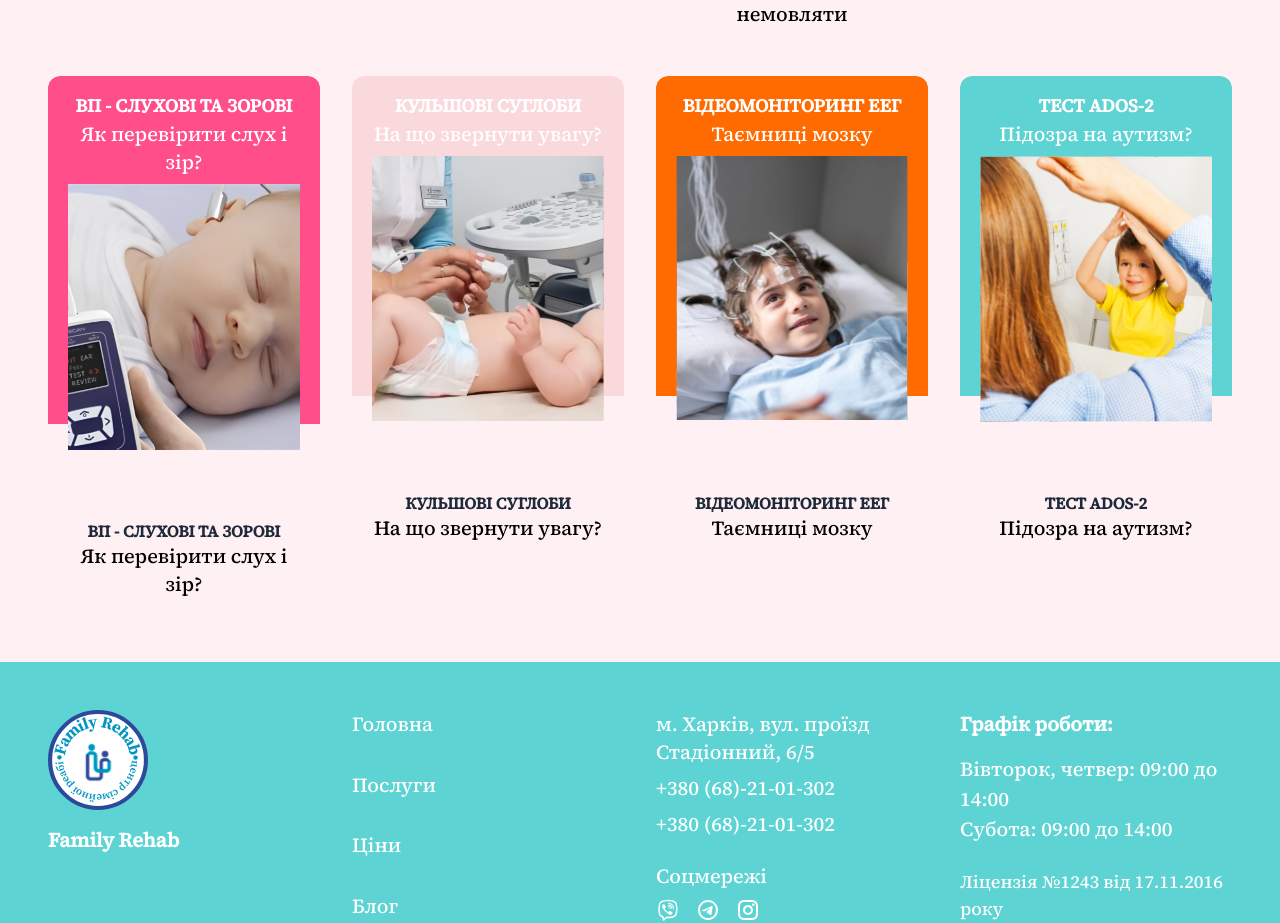
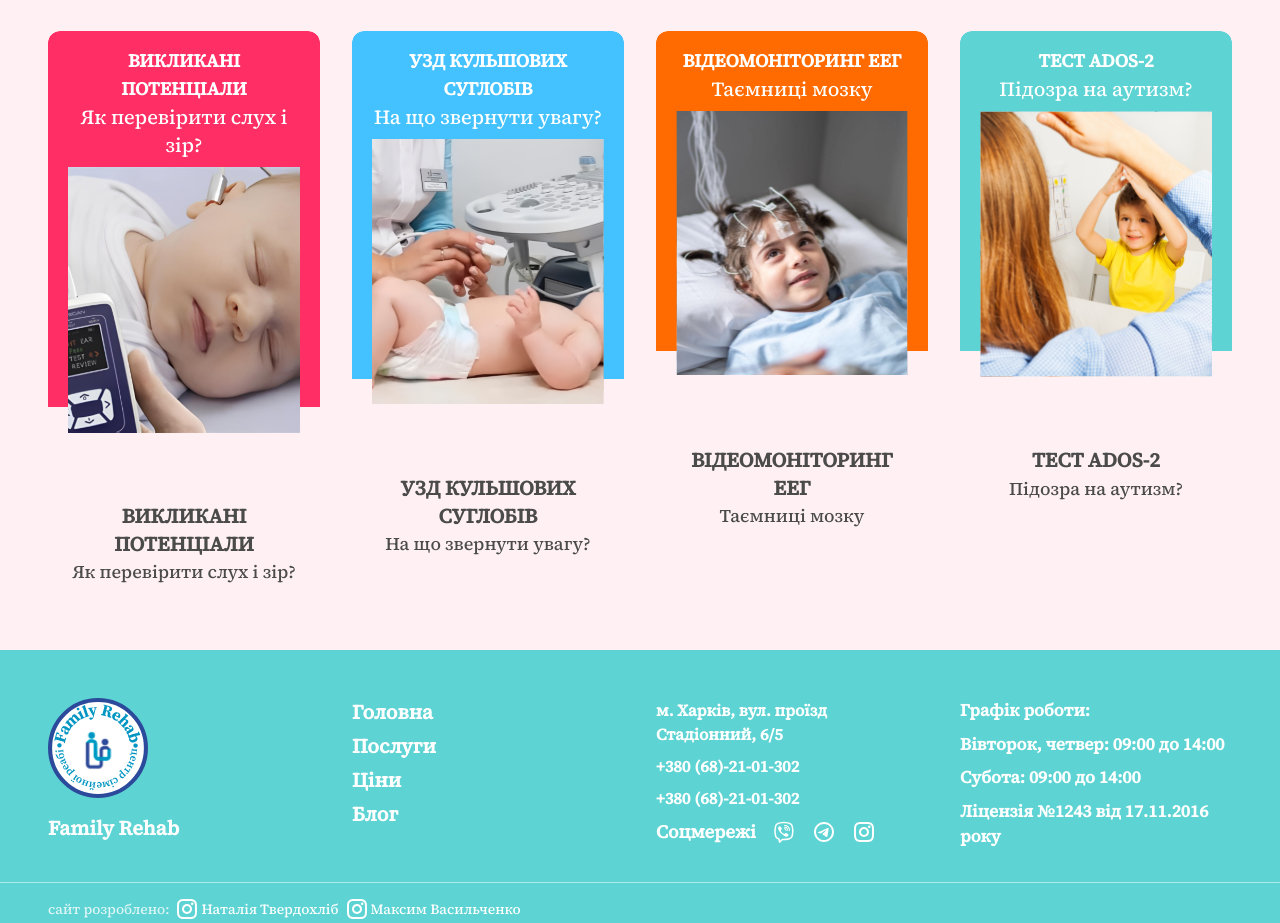
Before and after one commit to Vasilchenk23/rehab, a Next.js app: page /blog in a window 1280 px wide. Shown: the part 1415-2338 px from the top of the page. Built offline with nearby package versions, Linux system fonts and the light colour scheme.

Commit message:
fix componants

```diff
--- a/app/components/BlogCard.tsx
+++ b/app/components/BlogCard.tsx
@@ -12,27 +12,34 @@ type Props = {
 
 export function BlogCard({ slug, title, excerpt, cover, label, labelColor }: Props) {
   return (
-    <Link href={`/blog/${slug}`} className="block overflow-hidden rounded-t-xl">
-    <div className="relative" style={{ backgroundColor: labelColor || "#FF4E8A", borderTopLeftRadius: '12px', borderTopRightRadius: '12px' }}>
+    <Link
+      href={`/blog/${slug}`}
+      className="block overflow-hidden rounded-t-xl group" // добавляем group
+    >
+      <div
+        className="relative"
+        style={{
+          backgroundColor: labelColor || "#FF4E8A",
+          borderTopLeftRadius: "12px",
+          borderTopRightRadius: "12px",
+        }}
+      >
         <div className="text-center text-white text-lg font-bold uppercase px-4 pt-4 pb-2 min-h-[80px]">
           <div>{label}</div>
           <div className="text-xl normal-case font-medium">{excerpt}</div>
         </div>
         <div className="relative px-5 w-full h-[240px]">
-        <Image
-          src={cover}
-          alt={title}
-          width={500}
-          height={500}
-          className=""
-        />
+          <Image src={cover} alt={title} width={500} height={500} className="" />
         </div>
       </div>
       <div className="text-center mt-20 px-4 py-4">
-      <p className="text-base font-bold uppercase text-gray-800 leading-snug">{label}</p>
-      <p className="text-xl normal-case text-black">{excerpt}</p>
+        <p className="text-xl font-extrabold uppercase text-[#4B4B4B] leading-snug group-hover:text-[#FF2F65] group-hover:underline">
+          {label}
+        </p>
+        <p className="text-lg normal-case text-[#4B4B4B] group-hover:text-[#FF2F65] group-hover:underline">
+          {excerpt}
+        </p>
       </div>
     </Link>
-
   );
 }
--- a/app/components/Footer.tsx
+++ b/app/components/Footer.tsx
@@ -16,14 +16,14 @@ export default function Footer() {
           <span className="font-bold text-xl">Family Rehab</span>
         </div>
 
-        <div className="flex flex-col justify-between h-[210px] text-xl items-start">
+        <div className="flex flex-col justify-between h-[130px] font-bold text-xl items-start">
         <Link href="/" className="hover:underline">Головна</Link>
         <Link href="/services" className="hover:underline">Послуги</Link>
         <Link href="/price" className="hover:underline">Ціни</Link>
         <Link href="/blog" className="hover:underline">Блог</Link>
         </div>
 
-        <div className="flex flex-col text-xl items-start space-y-2">
+        <div className="flex flex-col items-start space-y-2 font-bold">
           <p>м. Харків, вул. проїзд Стадіонний, 6/5</p>
           <a href="tel:+380682101302" className="hover:underline">
             +380 (68)‑21‑01‑302
@@ -31,9 +31,8 @@ export default function Footer() {
           <a href="tel:+380682101302" className="hover:underline">
             +380 (68)‑21‑01‑302
           </a>
-
-          <div className="mt-4">
-            <p className="font-medium mb-2">Соцмережі</p>
+          <div className="flex items-center gap-4 font-bold">
+            <p className="text-[18px]">Соцмережі</p>
             <div className="flex items-center gap-4">
               <a
                 href="viber://chat?number=+380660101302"
@@ -74,22 +73,21 @@ export default function Footer() {
                   height={24}
                 />
               </a>
-            </div>
+          </div>
           </div>
         </div>
-
-        <div className="flex flex-col items-start">
-          <h4 className="font-bold mb-4 text-xl">Графік роботи:</h4>
-          <p className="text-[20px]">Вівторок, четвер: 09:00 до 14:00</p>
-          <p className="text-[20px]">Субота: 09:00 до 14:00</p>
-          <p className="mt-6 text-[18px] font-medium">
+        <div className="flex flex-col items-start space-y-2">
+          <h4 className="text-[17px] font-bold">Графік роботи:</h4>
+          <p className="text-[17px] font-bold">Вівторок, четвер: 09:00 до 14:00</p>
+          <p className="text-[17px] font-bold">Субота: 09:00 до 14:00</p>
+          <p className="text-[17px] font-bold">
             Ліцензія №1243 від 17.11.2016 року
           </p>
         </div>
       </div>
 
-      <div className="mt-8 border-t border-white/50 pt-4 text-center text-sm flex flex-col sm:flex-row items-center justify-center gap-2 text-white">
-        <span className="opacity-80">сайт розроблено:</span>
+      <div className="w-full max-w-[1451px] mx-auto px-12 mt-8 border-t border-white/50 pt-4 text-center text-sm flex flex-col sm:flex-row items-center justify-start gap-2 text-white">
+        <span className=" opacity-80">сайт розроблено:</span>
 
         <a
           href="https://www.behance.net/b5a12831"
--- a/app/components/Header.tsx
+++ b/app/components/Header.tsx
@@ -23,20 +23,20 @@ export default function Header() {
         <Link href="/" className="flex items-center">
           <Image width={100} height={100} src="/img/logo.svg" alt="Family Rehab" className="h-full w-auto" />
         </Link>
-        <nav className="desktop space-x-30 font-medium">
-          <Link href="/" className="hover:text-[#FF2F65] text-xl font-bold uppercase text-black transition-colors">Головна</Link>
-          <Link href="/services" className="hover:text-[#FF2F65] text-xl font-bold uppercase text-black transition-colors">Послуги</Link>
-          <Link href="/prices" className="hover:text-[#FF2F65] text-xl font-bold uppercase text-black transition-colors">Ціни</Link>
-          <Link href="/blog" className="hover:text-[#FF2F65] text-xl font-bold uppercase text-black transition-colors">Блог</Link>
-          <Link href="/contacts" className="hover:text-[#FF2F65] text-xl font-bold uppercase text-black transition-colors">Контакти</Link>
+        <nav className="desktop space-x-30 font-medium text-[#4B4B4B]">
+          <Link href="/" className="hover:text-[#FF2F65] text-xl font-bold uppercase">Головна</Link>
+          <Link href="/services" className="hover:text-[#FF2F65] text-xl font-bold uppercase ">Послуги</Link>
+          <Link href="/prices" className="hover:text-[#FF2F65] text-xl font-bold uppercase transition-colors">Ціни</Link>
+          <Link href="/blog" className="hover:text-[#FF2F65] text-xl font-bold uppercase transition-colors">Блог</Link>
+          <Link href="/contacts" className="hover:text-[#FF2F65] text-xl font-bold uppercase transition-colors">Контакти</Link>
         </nav>
         <button
-          className="mobile text-black"
+          className="mobile"
           onClick={() => setMenuOpen(!menuOpen)}
         >
           {menuOpen
-            ? <X size={28} />
-            : <Menu size={28} />
+            ? <X size={28} color="#4993D2" />
+            : <Menu size={28} color="#4993D2" />
           }
         </button>
         <a
--- a/app/components/HeroSection.tsx
+++ b/app/components/HeroSection.tsx
@@ -22,12 +22,12 @@ export default function HeroSection({
           <h1 className="text-5xl lg:text-8xl font-normal mb-10 lg:mb-20 text-white font-[CaprasimoRegular]">
             {heading}
           </h1>
-          <p className="mt-4 font-bold uppercase text-2xl lg:text-5xl text-white">
+          <p className="mt-4 lg:mt-8 font-bold uppercase text-2xl lg:text-5xl text-white leading-tight min-h-[3.5rem]">
             {paragraph}
           </p>
           <a
             href={buttonHref}
-            className="mt-20 inline-block uppercase bg-[#FF4878] text-white px-11 py-3 rounded-full"
+            className="mt-20 inline-block uppercase bg-[#FF4878] hover:bg-[#FF0446] text-white px-11 py-3 rounded-full transition-colors duration-300"
           >
             {buttonText}
           </a>
--- a/app/data/blog.ts
+++ b/app/data/blog.ts
@@ -50,7 +50,7 @@ export const posts = [
     excerpt: "Причина головного болю?",
     cover: "/img/blog/blog3.svg",
     label: "ДОПЛЕР СУДИН",
-    labelColor: "#FAD9DD",
+    labelColor: "#44C2FF",
     content: `
       <p>У дітей головний біль — не рідкість. Але причина може ховатися у порушенні кровотоку. Доплерографія дозволяє побачити, як працюють судини шиї та голови, і запобігти серйозним проблемам у майбутньому.</p>
       </br>
@@ -64,7 +64,7 @@ export const posts = [
 
        <style>
         .custom-list li::marker {
-          color: #FAD9DD;
+          color: #44C2FF;
         }
       </style>
     `
@@ -75,7 +75,7 @@ export const posts = [
     excerpt: "Не лише для дорослих",
     cover: "/img/blog/blog4.svg",
     label: "МАНУАЛЬНА ТЕРАПІЯ",
-    labelColor: "#FF4E8A",
+    labelColor: "#FF2F65",
     content: `
       <p>М’які мануальні техніки допомагають при кривошиї, порушеннях постави, сколіозі, неврологічних проблемах. Дитячий організм дуже чутливий, тому мануальна терапія проводиться виключно фахівцем.</p>
       </br>
@@ -87,7 +87,7 @@ export const posts = [
       </ul>
        <style>
         .custom-list li::marker {
-          color: #FF4E8A;
+          color: #FF2F65;
         }
       </style>
     `
@@ -98,7 +98,7 @@ export const posts = [
     excerpt: "Коли потрібен?",
     cover: "/img/blog/blog5.svg",
     label: "ПСИХОЛОГ",
-    labelColor: "#FAD9DD",
+    labelColor: "#44C2FF",
     content: `
       <p>“Він просто сором'язливий” чи "Вона виросте і стане спокійнішою" — знайомі фрази? Але іноді за цим ховаються страхи, тривожність або навіть перші ознаки аутизму.</p>
       </br>
@@ -116,7 +116,7 @@ export const posts = [
       <p>Психолог не просто “розмовляє”, а через гру, малюнок і спостереження допомагає дитині відчути підтримку та стабільність.</p>
       <style>
         .custom-list li::marker {
-          color: #FAD9DD;
+          color: #44C2FF;
         }
       </style>
     `
@@ -151,7 +151,7 @@ export const posts = [
     excerpt: "Вікно у мозок немовляти",
     cover: "/img/blog/blog7.svg",
     label: "НЕЙРОСОНОГРАФІЯ",
-    labelColor: "#FF4E8A",
+    labelColor: "#FF2F65",
     content: `
       <p>Поки тім’ячко ще відкрите, є унікальна можливість зробити УЗД мозку — нейросонографію. Це безпечне дослідження дозволяє виявити вроджені патології, крововиливи або гідроцефалію на ранніх етапах.</p>
       </br>
@@ -163,7 +163,7 @@ export const posts = [
       </ul>
        <style>
         .custom-list li::marker {
-          color: #FF4E8A;
+          color: #FF2F65;
         }
       </style>
     `
@@ -193,11 +193,11 @@ export const posts = [
   },
   {
     slug: "vp-potentsialy",
-    title: "ВП — слухові та зорові",
+    title: "Викликані потенціали",
     excerpt: "Як перевірити слух і зір?",
     cover: "/img/blog/blog9.svg",
-    label: "ВП - СЛУХОВІ ТА ЗОРОВІ",
-    labelColor: "#FF4E8A",
+    label: "ВИКЛИКАНI ПОТЕНЦIАЛИ",
+    labelColor: "#FF2F65",
     content: `
       <p>Викликані потенціали: зорові та слухові тести. Ці методи дозволяють оцінити, як мозок реагує на візуальні чи слухові стимули. Це особливо важливо, якщо є підозра на порушення слуху або зору, які важко визначити у малюків.</p>
       </br>
@@ -212,18 +212,18 @@ export const posts = [
       <p>Психолог не просто “розмовляє”, а через гру, малюнок і спостереження допомагає дитині відчути підтримку та стабільність.</p>
       <style>
         .custom-list li::marker {
-          color: #FF4E8A;
+          color: #FF2F65;
         }
       </style>
     `
   },
   {
     slug: "kulshovi-sugloby",
-    title: "Кульшові суглоби",
+    title: "УЗД кульшових суглобів",
     excerpt: "На що звернути увагу?",
     cover: "/img/blog/blog10.svg",
-    label: "КУЛЬШОВІ СУГЛОБИ",
-    labelColor: "#FAD9DD",
+    label: "УЗД КУЛЬШОВИХ СУГЛОБIВ",
+    labelColor: "#44C2FF",
     content: `
       <p> УЗД кульшових суглобів: дисплазію краще побачити рано</p>
       </br>
@@ -237,7 +237,7 @@ export const posts = [
       </ul>
        <style>
         .custom-list li::marker {
-          color: #FAD9DD;
+          color: #44C2FF;
         }
       </style>
     `
--- a/app/prices/page.tsx
+++ b/app/prices/page.tsx
@@ -50,7 +50,7 @@ export default function PriceListPage() {
           >
             <span className="text-gray-800 w-[240px] text-sm sm:text-base">{item.name}</span>
             <div className="hidden sm:block flex-grow border-t border-dashed border-gray-300 mx-4" />
-            <span className="text-gray-800 text-sm sm:text-base sm:text-right sm:w-24">
+            <span className="text-[#FF2F65] sm:text-gray-800 text-sm sm:text-base sm:text-right sm:w-24">
               {item.price} грн
             </span>
           </div>
```
Also changed, not shown: app/blog/[slug]/page.tsx (+9 -5 lines), app/components/AboutSection.tsx (+16 -11 lines), app/services/page.tsx (+6 -6 lines). Lines whose indentation alone changed are shown as unchanged.
